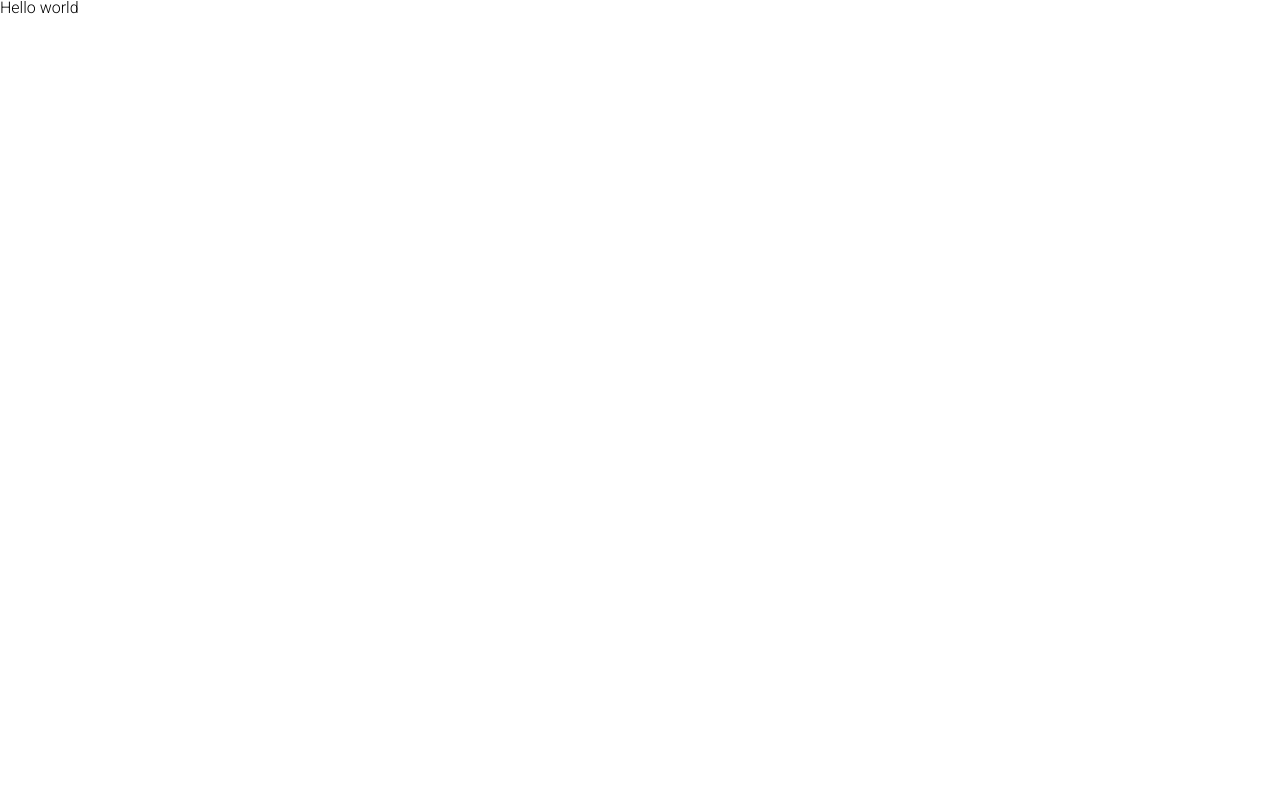
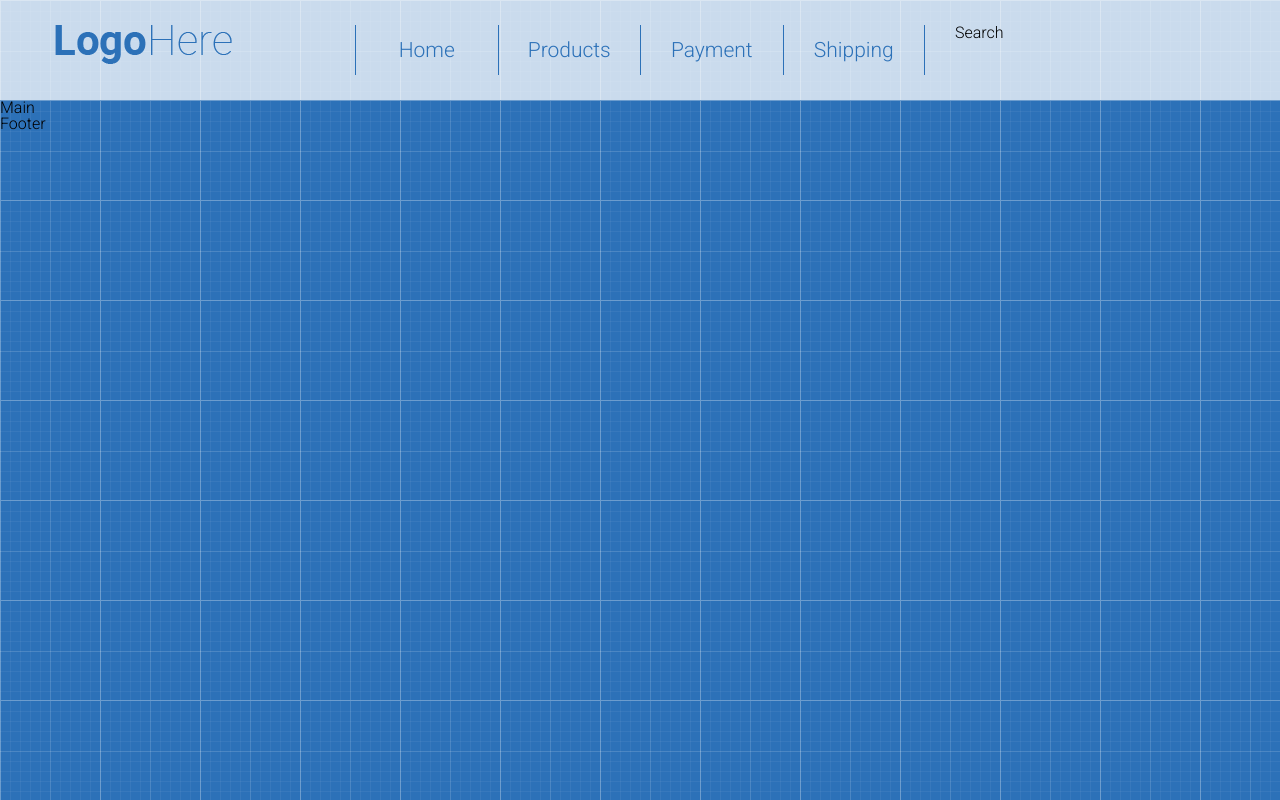
Before and after one commit to PavelChebukin/shop-project-lesson, a plain HTML site: page index.html in a window 1280 px wide. Drawn offline with Linux system fonts and the light colour scheme.

Commit message:
added logo and menu

```diff
--- a/index.html
+++ b/index.html
@@ -1,18 +1,46 @@
 <!DOCTYPE html>
 <html lang="en">
-<head>
-    <meta charset="UTF-8">
-    <meta http-equiv="X-UA-Compatible" content="IE=edge">
-    <meta name="viewport" content="width=device-width, initial-scale=1.0">
+  <head>
+    <meta charset="UTF-8" />
+    <meta http-equiv="X-UA-Compatible" content="IE=edge" />
+    <meta name="viewport" content="width=device-width, initial-scale=1.0" />
     <title>Shop-projectLesson9</title>
-    <link rel="preconnect" href="https://fonts.googleapis.com">
-<link rel="preconnect" href="https://fonts.gstatic.com" crossorigin>
-<link href="https://fonts.googleapis.com/css2?family=Roboto:wght@300;700&display=swap" rel="stylesheet">
+    <link rel="preconnect" href="https://fonts.googleapis.com" />
+    <link rel="preconnect" href="https://fonts.gstatic.com" crossorigin />
+    <link
+      href="https://fonts.googleapis.com/css2?family=Roboto:wght@300;700&display=swap"
+      rel="stylesheet"
+    />
 
-<link rel="stylesheet" href="reset.css">
-<link rel="stylesheet" href="style.css">
-</head>
-<body>
-    <h1>Hello world</h1>
-</body>
+    <link rel="stylesheet" href="reset.css" />
+    <link rel="stylesheet" href="style.css" />
+  </head>
+  <body>
+    <header class="header">
+      <div class="container">
+        <div class="row">
+          <div class="col-3">
+            <div class="logo">
+                <a href="">
+                    <img src="images/logo.png" alt="">
+                </a>
+            </div>
+          </div>
+          <div class="col-6">
+            <nav>
+                <ul class="menu">
+                    <li><a href="">Home</a></li>
+                    <li><a href="">Products</a></li>
+                    <li><a href="">Payment</a></li>
+                    <li><a href="">Shipping</a></li>
+                </ul>
+            </nav>
+          </div>
+          <div class="col-3">Search</div>
+        </div>
+      </div>
+    </header>
+    <main class="main">Main</main>
+    <footer class="footer">Footer</footer>
+  </body>
 </html>
--- a/style.css
+++ b/style.css
@@ -3,4 +3,57 @@
 }
 body{
     font-family: 'Roboto', sans-serif;
+    background-image: url("images/patt.png");
 }
+.container{
+    max-width: 1200px;
+    width: 100%;
+    margin: 0 auto;
+    padding-left: 15px;
+    padding-right: 15px;
+}
+.row{
+    display: flex;
+    margin: 0 -15px;
+}
+[class*="col-"] {
+    padding-left: 15px;
+    padding-right: 15px;
+}
+.col-3{
+    max-width: 25%;
+    flex: 0 0 25%;
+}
+.col-6{
+    max-width: 50%;
+    flex: 0 0 50%;
+}
+.header{
+    display: flex;
+    height: 100px;
+    align-items: center;
+    background-color: rgba(255, 255, 255, 0.75);
+}
+.menu{
+    display: flex;
+}
+.menu li{
+    width: 25%;
+    border-left: 1px solid #2c71b8;
+}
+.menu li:last-child {
+    border-right: 1px solid #2c71b8;
+}
+.menu a{
+    display: block;
+    height: 50px;
+    text-decoration: none;
+    color: #2c71b8;
+    text-align: center;
+    line-height: 50px;
+    font-size: 21px;
+}
+.menu a:hover{
+    background-color: #2c71b8;
+    color: white;
+}
```
Also changed, not shown: images/logo.png (added), images/patt.png (added).
